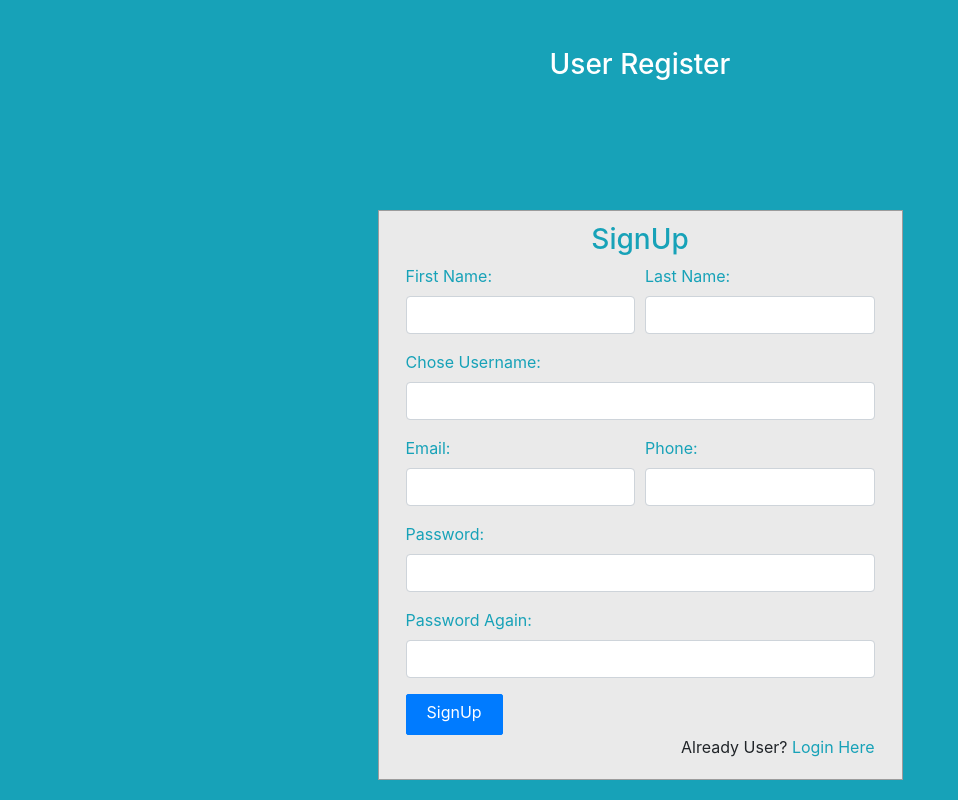
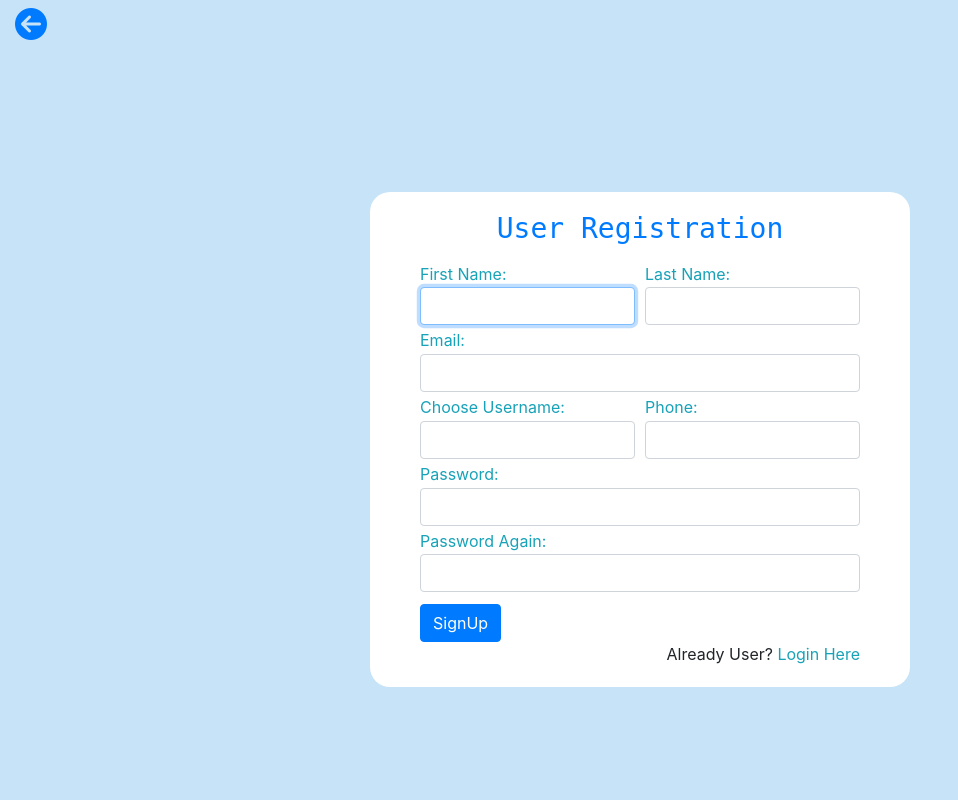
Before and after one commit to itsumarashraf/online-test, a Django app: template OLMS/olms/templates/userreg/userregister.html in a window 1280 px wide. Shown: the whole page, without its empty margins (0-958 px from the left). Run offline with Django 3.2, Linux system fonts and the light colour scheme; the template is opened without the code that fills it, so the values that code supplies are empty; some libraries are stand-ins or nearby versions.

Commit message:
templates modified and fixes

```diff
--- a/OLMS/olms/olms/settings.py
+++ b/OLMS/olms/olms/settings.py
@@ -141,7 +141,7 @@ EMAIL_HOST = 'smtp.gmail.com'
 EMAIL_USE_TLS = True
 EMAIL_PORT = 587
 EMAIL_HOST_USER = 'imumarash@gmail.com'
-EMAIL_HOST_PASSWORD = ''
+EMAIL_HOST_PASSWORD = '@cc3$$gr@nt3d5462'
 
 #SMS CONFIGURATION
 TWILIO_ACCOUNT_SID = os.getenv("AC69f8d130465994c64e627e332f4ec575")
--- a/OLMS/olms/templates/userreg/userregister.html
+++ b/OLMS/olms/templates/userreg/userregister.html
@@ -1,107 +1,163 @@
-<!DOCTYPE html>
+
+<!doctype html>
 <html lang="en">
+  <head>
+    <meta charset="utf-8">
+    <meta name="viewport" content="width=device-width, initial-scale=1, shrink-to-fit=no">
 
-<head>
-    <meta charset="UTF-8">
-    <meta name="viewport" content="width=device-width, initial-scale=1.0">
-    <title>Document</title>
-    <link rel="stylesheet" href="https://cdn.jsdelivr.net/npm/bootstrap@4.5.3/dist/css/bootstrap.min.css"
-        integrity="sha384-TX8t27EcRE3e/ihU7zmQxVncDAy5uIKz4rEkgIXeMed4M0jlfIDPvg6uqKI2xXr2" crossorigin="anonymous">
-    <link rel="stylesheet" href="https://cdnjs.cloudflare.com/ajax/libs/font-awesome/4.7.0/css/font-awesome.min.css">
-    <!------ Include the above in your HEAD tag ---------->
-</head>
+    <title>User Registration</title>
+    <link rel="stylesheet" href="https://cdn.jsdelivr.net/npm/bootstrap@4.5.3/dist/css/bootstrap.min.css" integrity="sha384-TX8t27EcRE3e/ihU7zmQxVncDAy5uIKz4rEkgIXeMed4M0jlfIDPvg6uqKI2xXr2" crossorigin="anonymous">
+    <script src="https://code.jquery.com/jquery-3.5.1.slim.min.js" integrity="sha384-DfXdz2htPH0lsSSs5nCTpuj/zy4C+OGpamoFVy38MVBnE+IbbVYUew+OrCXaRkfj" crossorigin="anonymous"></script>
+    <script src="https://cdn.jsdelivr.net/npm/popper.js@1.16.1/dist/umd/popper.min.js" integrity="sha384-9/reFTGAW83EW2RDu2S0VKaIzap3H66lZH81PoYlFhbGU+6BZp6G7niu735Sk7lN" crossorigin="anonymous"></script>
+    <script src="https://cdn.jsdelivr.net/npm/bootstrap@4.5.3/dist/js/bootstrap.min.js" integrity="sha384-w1Q4orYjBQndcko6MimVbzY0tgp4pWB4lZ7lr30WKz0vr/aWKhXdBNmNb5D92v7s" crossorigin="anonymous"></script>
+    <script src="https://kit.fontawesome.com/dc8b77d22a.js" crossorigin="anonymous"></script>
 
-<body>
+    <!-- Bootstrap core CSS -->
+
+
+
+
+
+
+
     <style>
-        body {
-            margin: 0;
-            padding: 0;
-            background-color: #17a2b8;
-            height: 100vh;
+      .bd-placeholder-img {
+        font-size: 1.125rem;
+        text-anchor: middle;
+        -webkit-user-select: none;
+        -moz-user-select: none;
+        -ms-user-select: none;
+        user-select: none;
       }
 
-        #login .container #login-row #login-column #login-box {
-            margin-top: 120px;
-            max-width: 100%;
-            height: auto;
-            border: 1px solid #9C9C9C;
-            background-color: #EAEAEA;
+      @media (min-width: 768px) {
+        .bd-placeholder-img-lg {
+          font-size: 3.5rem;
         }
+      }
+      .form-signin{
+          margin-top: 150px;
+          background-color: rgb(255, 255, 255);
+          padding: 20px 50px 20px 50px;
+          border-radius: 20px;
+      }
+      body{
+        background-color: #c7e3f7;
+      }
+      .fa-arrow-circle-left:hover{
+        cursor: pointer;
+        color:cornflowerblue
+      }
+      form input{
 
-        #login .container #login-row #login-column #login-box #login-form {
-            padding: 12px;
       }
-
-        #login .container #login-row #login-column #login-box #login-form #register-link {
-            margin-top: -85px;
+      h1{
+        color: #007bff;
+        font-family: monospace;
       }
-
-
+      .form-group{
+          margin-bottom: 0.2rem;
+      }
+      label{
+          margin-bottom: 0.1rem !important;
+      }
     </style>
 
 
-    <div id="login">
-        <h3 class="text-center text-white pt-5">User Register</h3>
+    <!-- Custom styles for this template -->
+    <link href="signin.css" rel="stylesheet">
+  </head>
+  <body class="">
+    <div class="container-fluid">
+      <div class="row">
+        <div class="col-lg-12">
+          <a href="{% url 'home' %}"><i class=" pt-2 fas fa-arrow-circle-left fa-2x text-primary"></i></a>
+        </div>
+      </div>
+    </div>
+
     <div class="container">
-            <div id="login-row" class="d-flex justify-content-center">
-                <div id="login-column" class="col-md-6">
-                    <div id="login-box" class="col-md-12">
-                        <form id="login-form" class="form" action="" method="POST">
+      <div class="row">
+    <div class=" jin col-lg-6 offset-lg-3">
+      <form class="form-signin needs-validation" novalidate method="POST" action="">
         {% csrf_token %}
-                            <h3 class="text-center text-info">SignUp</h3>
+
+        <h1 class="h3 mb-3 font-weight-normal  text-center">User Registration</h1>
+        {% if message %}
+        <div id="error" class="text-danger p-3">{{message}}</div>
+        {% endif %}
+        <div class="needs-validation" novalidate></div>
         <div class="form-group form-row">
             <div class="col">
                 <label for="fname" class="text-info">First Name:</label><br>
-                                    <input type="text" name="fname" id="fname" class="form-control">
+                <input type="text" name="fname" id="fname" required autofocus class="form-control">
             </div>
             <div class="col">
                 <label for="lname" class="text-info">Last Name:</label><br>
-                                    <input type="text" name="lname" id="lname" class="form-control">
+                <input type="text" name="lname" id="lname" required class="form-control">
             </div>
         </div>
         <div class="form-group">
-                                <label for="username" class="text-info">Chose Username:</label><br>
-                                <input type="text" name="username" id="username" class="form-control">
+            <label for="email" class="text-info">Email:</label><br>
+            <input type="email" name="email" id="email" required class="form-control">
         </div>
         <div class="form-group form-row">
             <div class="col">
-                                    <label for="email" class="text-info">Email:</label><br>
-                                    <input type="text" name="email" id="email" class="form-control">
+                <label for="username" class="text-info">Choose Username:</label><br>
+                <input type="text" name="username" id="username" required class="form-control">
+                <div class="invalid-feedback">
+                    Please choose a username.
+                  </div>
             </div>
             <div class="col">
                 <label for="phone" class="text-info">Phone:</label><br>
-                                    <input type="phone" name="phone" id="phone" class="form-control">
+                <input type="phone" name="phone" id="phone" required class="form-control">
             </div>
         </div>
         <div class="form-group">
-                                <label for="password" class="text-info">Password:</label><br>
-                                <input type="password" name="password" id="Password" class="form-control">
+            <label for="passwor" class="text-info">Password:</label><br>
+            <input type="password" name="password" id="password" required class="form-control">
         </div>
         <div class="form-group">
-                                <label for="password2" class="text-info">Password Again:</label><br>
-                                <input type="password" name="password2" id="Password2" class="form-control">
+            <label for="passwod2" class="text-info">Password Again:</label><br>
+            <input type="password" name="password2" id="password2" required class="form-control">
         </div>
-                            <button style="border-radius: 2px; padding:5px 20px 10px 20px;" type="submit" class="btn btn-primary">SignUp</button>
+        <button  type="submit" class="btn btn-primary mt-2 text-center">SignUp</button>
         {{form.errors}}
         <div id="login-link" class="text-right">
         <label for="">Already User?</label>
         <a href="{% url 'userlogin' %}" class="text-info">Login Here</a>
-                            </div>
+
       </form>
     </div>
     </div>
       </div>
-        </div>
-    </div>
+      <script>
+
+        // Example starter JavaScript for disabling form submissions if there are invalid fields
+        (function() {
+          'use strict';
+          window.addEventListener('load', function() {
+            // Fetch all the forms we want to apply custom Bootstrap validation styles to
+            var forms = document.getElementsByClassName('needs-validation');
+            // Loop over them and prevent submission
+            const pass = document.getElementById('password')
+            const pass2 = document.getElementById('password2')
+            var validation = Array.prototype.filter.call(forms, function(form) {
+              form.addEventListener('submit', function(event) {
+                if (form.checkValidity() === false) {
+                  event.preventDefault();
+                  event.stopPropagation();
+                }
+                if(pass.value!==pass2.value){
+                    alert("password doenst match");
+                    event.preventDefault();
+                }
+                form.classList.add('was-validated');
+              }, false);
+            });
+          }, false);
+        })();
+        </script>
   </body>
-<script src="https://code.jquery.com/jquery-3.5.1.slim.min.js"
-    integrity="sha384-DfXdz2htPH0lsSSs5nCTpuj/zy4C+OGpamoFVy38MVBnE+IbbVYUew+OrCXaRkfj"
-    crossorigin="anonymous"></script>
-<script src="https://cdn.jsdelivr.net/npm/popper.js@1.16.1/dist/umd/popper.min.js"
-    integrity="sha384-9/reFTGAW83EW2RDu2S0VKaIzap3H66lZH81PoYlFhbGU+6BZp6G7niu735Sk7lN"
-    crossorigin="anonymous"></script>
-<script src="https://cdn.jsdelivr.net/npm/bootstrap@4.5.3/dist/js/bootstrap.min.js"
-    integrity="sha384-w1Q4orYjBQndcko6MimVbzY0tgp4pWB4lZ7lr30WKz0vr/aWKhXdBNmNb5D92v7s"
-    crossorigin="anonymous"></script>
-
 </html>
```
Also changed, not shown: OLMS/olms/adminside/views.py (+10 -3 lines), OLMS/olms/templates/registration/adminlogin.html (+75 -59 lines), OLMS/olms/templates/registration/adminregister.html (+16 -60 lines), OLMS/olms/templates/userreg/userlogin.html (+77 -60 lines), OLMS/olms/users/views.py (+47 -46 lines), OLMS/olms/db.sqlite3. Lines whose indentation alone changed are shown as unchanged.
